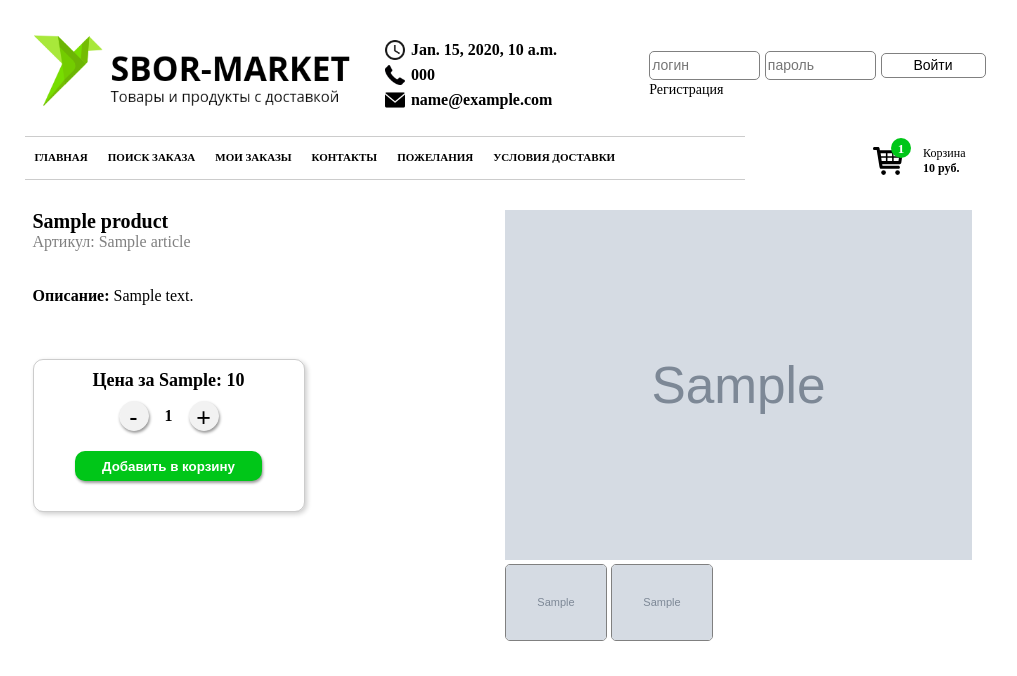
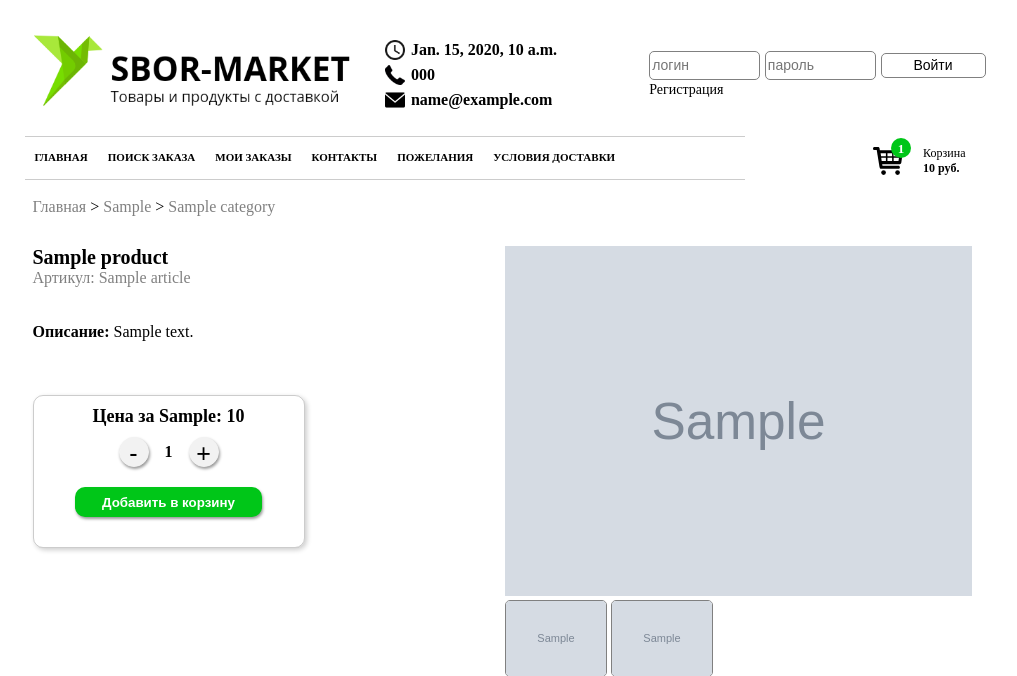
Before and after one commit to vackuzn/sbor, a Django app: template internet_shop/main/templates/main/product_card.html in a window 1280 px wide. Shown: the top 676 px of the page, without its empty margins (135-1152 px from the left). Run offline with Django 3.2, Linux system fonts and the light colour scheme; the template is opened without the code that fills it: most values are stand-ins (such as "Sample title", 1, 10 or a date in 2020); grey boxes marked "Sample" are stand-in pictures.

Commit message:
added navigations

```diff
--- a/internet_shop/main/static/main/css/caregory.css
+++ b/internet_shop/main/static/main/css/caregory.css
@@ -1,3 +1,8 @@
+
+.navigation a {
+    text-decoration: none;
+    color: grey;
+}
 
 .category_products {
     display: flex;
--- a/internet_shop/main/static/main/css/product_card.css
+++ b/internet_shop/main/static/main/css/product_card.css
@@ -1,3 +1,8 @@
+
+.navigation a {
+    text-decoration: none;
+    color: grey;
+}
 
 .product_card {
     display: flex;
--- a/internet_shop/main/templates/main/product_card.html
+++ b/internet_shop/main/templates/main/product_card.html
@@ -9,6 +9,14 @@
 
 
 {% block content %}
+
+<br>
+<div class="navigation">
+  <a href="{% url 'global_categories' %}">Главная</a> >
+  <a href="/global_category/{{ product.category.global_category.slug }}">{{ product.category.global_category }}</a> >
+  <a href="/category/{{ product.category.slug }}">{{ product.category }}</a>
+</div>
+
 
 <div class="product_card">
     <div class="col-xs-6 col-sm-6 col-md-6 col-lg-6">
```
Also changed, not shown: internet_shop/main/templates/main/category.html (+7 -0 lines).
